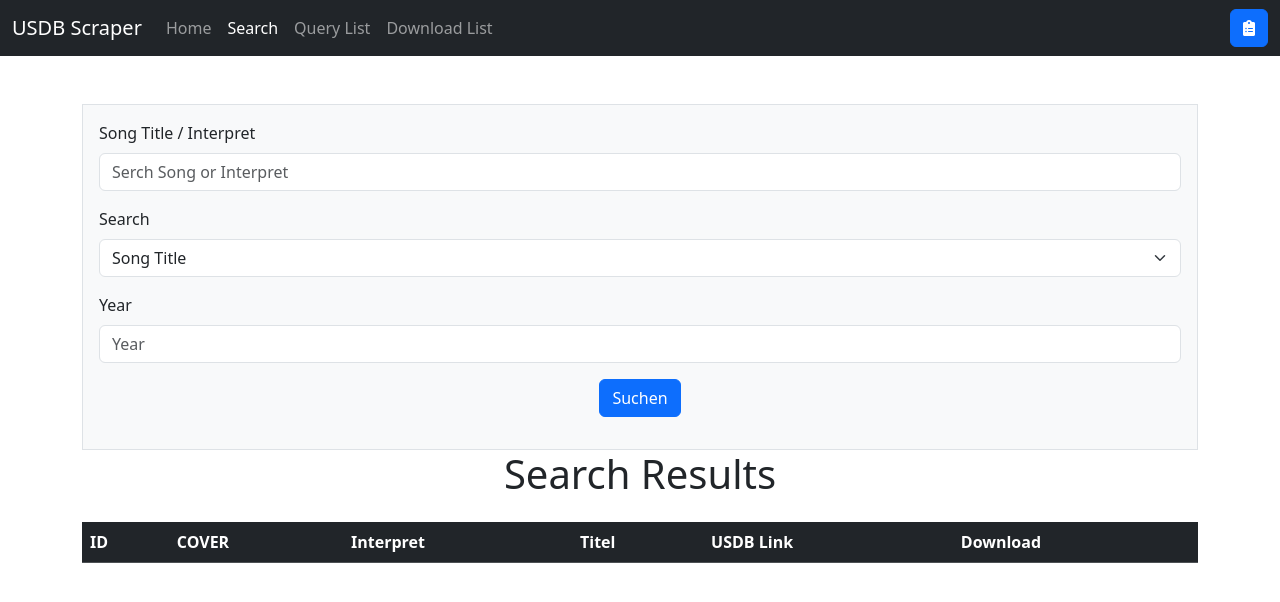
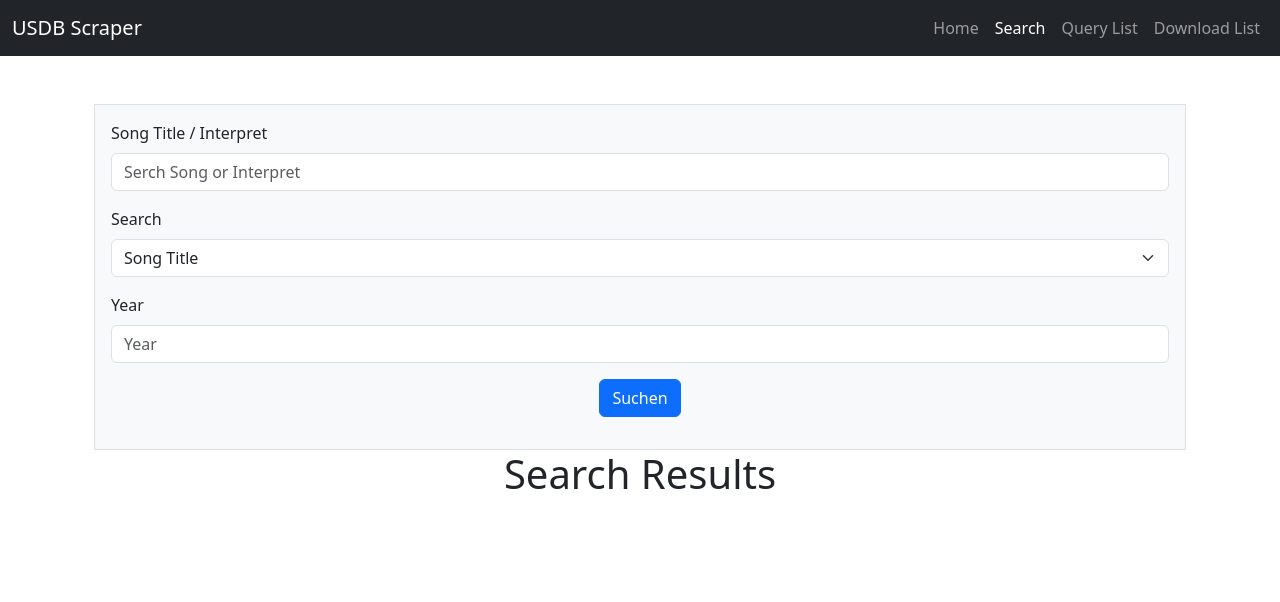
Before and after one commit to DiewahreKeule/USDB-Scraper, a Flask app: page /search-song in a window 1280 px wide. Shown: the top 602 px of the page. Run offline with Flask 3, Linux system fonts and the light colour scheme; lists and menus that the app fills with data are empty; some libraries are stand-ins or nearby versions.

Commit message:
#6 - Mobil Optimizing - adding styles - base.html changing - Home Site - Song Search Site

```diff
--- a/static/css/style.css
+++ b/static/css/style.css
@@ -32,6 +32,10 @@
     float: right;
 }
 
+.btn-right {
+    float: right;
+}
+
 .btn-center {
     text-align: center;
 }
--- a/templates/base.html
+++ b/templates/base.html
@@ -20,7 +20,7 @@
                 <span class="navbar-toggler-icon"></span>
             </button>
             <div class="collapse navbar-collapse" id="navbarNav">
-                <ul class="navbar-nav">
+                <ul class="navbar-nav ms-auto">
                     <li class="nav-item">
                         <a class="nav-link {% if request.endpoint == 'page_home' %}active{% endif %}" aria-current="page" href="/">Home</a>
                     </li>
@@ -33,18 +33,14 @@
                     <li class="nav-item">
                         <a class="nav-link {% if request.endpoint == 'page_downloads' %}active{% endif %}" href="/downloads">Download List</a>
                     </li>
-                    <!-- <li class="nav-item">
-                        <a class="nav-link" href="/ultrastar-tools">UltraStar Tools</a>
-                    </li> -->
                 </ul>
-                <!-- Rechte Seite der Navbar -->
-                <div class="ms-auto">
-                    <button class="btn btn-primary" id="query_button" type="button"><i class="fa-solid fa-clipboard-list"></i></button>
-                </div>
             </div>
         </div>
     </nav>
 
-     <!-- Hier können andere Templates ihren Inhalt „einhängen“ -->
-    {% block content %}{% endblock %}
+    <!-- Inhaltsbereich -->
+    <div class="container mt-4">
+        {% block content %}{% endblock %}
+    </div>
 </body>
+</html>
--- a/templates/songs.html
+++ b/templates/songs.html
@@ -39,21 +39,10 @@
     </div>
 
     <h1 class="text-center">Search Results</h1>
-    <table class="table table-striped table-hover mt-4" id="songTable">
-        <thead class="table-dark">
-            <tr>
-                <th>ID</th>
-                <th>COVER</th>
-                <th>Interpret</th>
-                <th>Titel</th>
-                <th>USDB Link</th>
-                <th>Download</th>
-            </tr>
-        </thead>
-        <tbody>
-            <!-- Songs werden dynamisch geladen -->
-        </tbody>
-    </table>
+    <div class="container">
+        <ul class="list-group" id="searchResultList">
+        </ul>
+    </div>
 </div>
 
 <!-- Modal - QueryList -->
@@ -100,36 +89,28 @@
             .then(response => response.json())
             .then(data => {
                 // Tabelle aktualisieren
-                const tableBody = document.querySelector('#songTable tbody');
+                const tableBody = document.querySelector('#searchResultList');
                 tableBody.innerHTML = ''; // Leere die Tabelle
 
                 if (data.length > 0) {
                     data.forEach(song => {
                         const row = `
-                            <tr>
-                                <td>${song.SONG_ID}</td>
-                                <td>
-                                    <img src="${song.SONG_COVER_URL}" alt="Cover" width="100" height="100">
-                                </td>
-                                <td>${song.SONG_INTERPRET}</td>
-                                <td>${song.SONG_TITEL}</td>
-                                <td>
-                                    <a href="https://usdb.animux.de/?link=detail&id=${song.SONG_ID}" target="_blank">Song Details</a>
-                                </td>
-                                <td>
-                                    <button class="btn btn-success download-button"
+                            <li class="list-group-item d-flex justify-content-between align-items-center">
+                                <img src="${song.SONG_COVER_URL}" width="100" height="100" class="img-fluid rounded me-1" alt="...">
+                                <div class="w-100 justify-content-between">
+                                    <h5 class="mb-1">${song.SONG_INTERPRET} - ${song.SONG_TITEL}</h5>
+                                    <p>USDB-ID: ${song.SONG_ID}</p>
+                                    <button class="btn btn-success download-button btn-right"
                                     data-id="${song.SONG_ID}"
                                     data-interpret="${song.SONG_INTERPRET}"
                                     data-title="${song.SONG_TITEL}">
                                         Download
                                     </button>
-                                </td>
-                            </tr>
-                        `;
+                                </div>
+                            </li>`;
                         tableBody.innerHTML += row;
                     });
-
-                    // Add Songs to Download List
+                   // Add Songs to Download List
                     document.querySelectorAll('.download-button').forEach(button => {
                         button.addEventListener('click', function () {
                             const songId = this.getAttribute('data-id');
@@ -191,58 +172,5 @@
             .catch(console.error);
     }
 
-    document.getElementById('query_button').addEventListener('click', function () {
-        // Lade die Download-Liste von Flask
-        fetch('/get_query_list')
-            .then(response => response.json())
-            .then(data => {
-                const downloadList = document.getElementById('downloadList');
-                downloadList.innerHTML = ''; // Leere die aktuelle Liste
-
-                if (data.length > 0) {
-                    console.log(data)
-                    data.forEach(song => {
-                        const listItem = `
-                            <li class="list-group-item">
-                                <div class="d-flex w-100 justify-content-between">
-                                    <h6 class="mb-1">${song.SONG_INTERPRET} - ${song.SONG_TITEL}</h6>
-                                </div>
-                                <small class="mb-1">USDB-ID: ${song.SONG_ID}</small>
-                                <div class="progress">
-                                    <div class="progress-bar progress-bar-striped bg-info" role="progressbar" aria-valuenow="15" style="width: 15%" aria-valuemin="0" aria-valuemax="100"></div>
-                                </div>
-                                <div class="action-btn-bar mb-1">
-                                    <button class="btn btn-primary btn-sm remove-song-button" data-id="${song.SONG_ID}">
-                                        <i class="fa-solid fa-download"></i>
-                                    </button>
-                                    <button class="btn btn-danger btn-sm remove-song-button" data-id="${song.SONG_ID}">
-                                        <i class="fa-solid fa-trash-can"></i>
-                                    </button>
-                                </div>
-                            </li>
-                        `;
-                        downloadList.innerHTML += listItem;
-                    });
-
-                    // Event-Listener für alle "X"-Buttons hinzufügen
-                    document.querySelectorAll('.remove-song-button').forEach(button => {
-                        button.addEventListener('click', function () {
-                            const songId = this.getAttribute('data-id');
-                            removeFromDownloadList(songId);
-                        });
-                    });
-                } else {
-                    downloadList.innerHTML = '<li class="list-group-item text-center">Keine Songs in der Download-Liste</li>';
-                }
-
-                // Öffne das Modal
-                const modal = new bootstrap.Modal(document.getElementById('downloadListModal'));
-                modal.show();
-            })
-            .catch(error => {
-                console.error('Fehler beim Laden der Download-Liste:', error);
-            });
-    });
-
 </script>
 {% endblock %}
```
Also changed, not shown: templates/home.html (+16 -16 lines).
